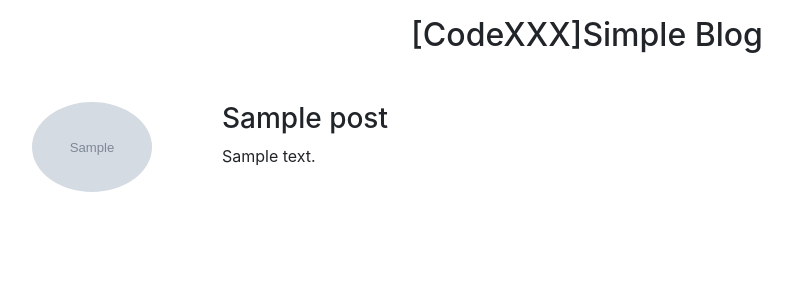
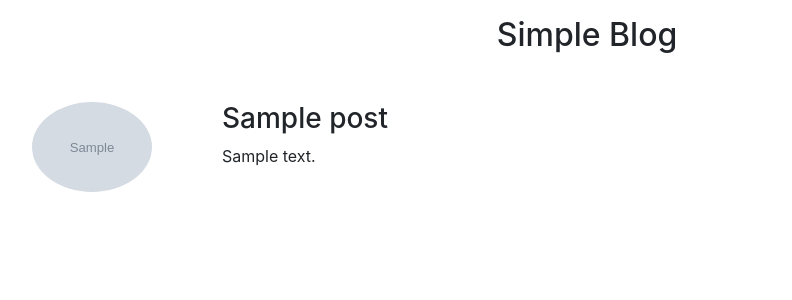
Before and after one commit to ketancho/udemy-aws-14days, a PHP site: page / in a window 1280 px wide. Shown: the top 300 px of the page, without its empty margins (53-845 px from the left). Run offline with PHP 8.4, Linux system fonts and the light colour scheme; tables that the repository leaves empty or names only in its code hold one stand-in row (values such as "Sample post"); grey boxes marked "Sample" are stand-in pictures.

Commit message:
2025 版に一部アップデート

```diff
--- a/Day13/src/index.php
+++ b/Day13/src/index.php
@@ -2,14 +2,14 @@
 <html lang="ja">
   <head>
     <meta charset="UTF-8">
-    <title>Hello World</title>
+    <title>Simple Blog</title>
     <link rel="stylesheet" href="https://stackpath.bootstrapcdn.com/bootstrap/4.1.1/css/bootstrap.min.css" integrity="sha384-WskhaSGFgHYWDcbwN70/dfYBj47jz9qbsMId/iRN3ewGhXQFZCSftd1LZCfmhktB" crossorigin="anonymous">
   </head>
   <body>
     <?php
       try {
-        # xxx.xxx.xxx.xxx はプライベート IP アドレス
-        $dbh = new PDO('mysql:host=xxx.xxx.xxx.xxx;dbname=simple_blog', "root", "rootroot");
+        # TODO: 各自の RDS エンドポイントに変更する
+        $dbh = new PDO('mysql:host=[*RDS エンドポイントに置き換える*];dbname=simple_blog', "root", "rootroot");
 
         $sth = $dbh->prepare("SELECT * from posts");
         $sth->execute();
@@ -22,7 +22,7 @@
       }
     ?>
 
-    <h2 class="text-center mt-3 mb-5">[CodeXXX]Simple Blog</h2>
+    <h2 class="text-center mt-3 mb-5">Simple Blog</h2>
     <div class="container">
 
       <?php foreach ($posts as $post) : ?>
```
